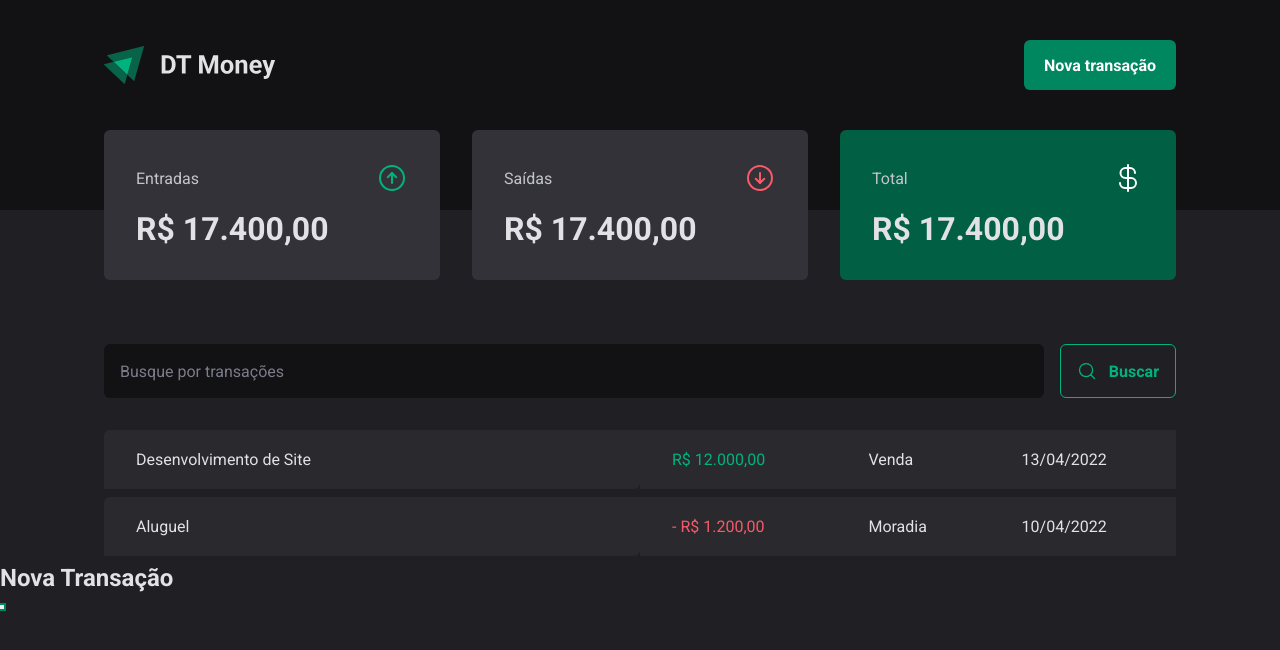
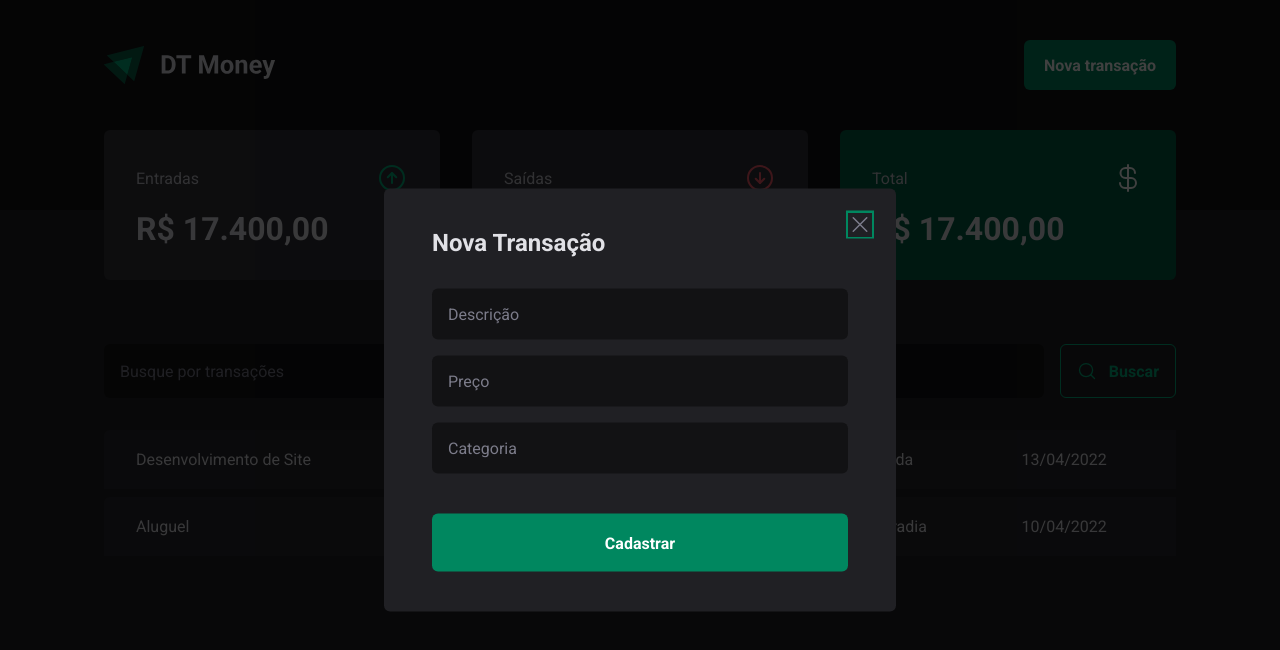
Before and after one commit to DanilloRezende/03-dt-money, a React (Vite) app: page / in a window 1280 px wide. Both pictures are taken after a click on the button "Nova transação". Shown: the top 650 px of the page. Built offline with nearby package versions, Linux system fonts and the light colour scheme.

Commit message:
Estrutura visual - Modal de nova transação

```diff
--- a/src/components/Header/index.tsx
+++ b/src/components/Header/index.tsx
@@ -1,6 +1,7 @@
 import { HeaderContainer, HeaderContent, NewTransactionButton } from "./styles";
 import logoImg from '../../assets/logo.svg'
 import * as  Dialog from "@radix-ui/react-dialog";
+import { NewTransactionModal } from "../NewTransactionModal";
 
 export function Header() {
     return (
@@ -13,13 +14,7 @@
                         <NewTransactionButton>Nova transação</NewTransactionButton>
                     </Dialog.Trigger>
 
-                        <Dialog.Portal>
-                                <Dialog.Content>
-                                    <Dialog.Title>Nova Transação</Dialog.Title>
-
-                                    <Dialog.Close />
-                                </Dialog.Content>
-                        </Dialog.Portal>
+                    <NewTransactionModal />
                 </Dialog.Root>
             </HeaderContent>
         </HeaderContainer>
--- /dev/null
+++ b/src/components/NewTransactionModal/index.tsx
@@ -0,0 +1,31 @@
+import * as Dialog from "@radix-ui/react-dialog";
+import { X } from "phosphor-react";
+import { CloseButton, Content, Overlay } from "./styles";
+
+export function NewTransactionModal() {
+    return (
+        <Dialog.Portal>
+            <Overlay />
+
+            <Content>
+                <Dialog.Title>Nova Transação</Dialog.Title>
+
+                <CloseButton>
+                    <X size="24"/>
+                </CloseButton>
+
+                <form>
+                    <input type="text" placeholder="Descrição" required />
+                    <input type="text" placeholder="Preço" required />
+                    <input type="text" placeholder="Categoria" required />
+
+                    <button type="submit">
+                        Cadastrar
+                    </button>
+                </form>
+
+
+            </Content>
+        </Dialog.Portal>
+    )
+}
--- /dev/null
+++ b/src/components/NewTransactionModal/styles.ts
@@ -0,0 +1,71 @@
+import * as Dialog from "@radix-ui/react-dialog";
+import styled from "styled-components";
+
+export const Overlay = styled(Dialog.Overlay)`
+    position: fixed;
+    width: 100vw;
+    height: 100vh;
+    inset: 0;
+    background: rgba(0, 0, 0, 0.75 );
+`;
+
+export const Content = styled(Dialog.Content)`
+    min-width: 32rem;
+    border-radius: 6px;padding: 2.5rem 3rem;
+    background: ${props => props.theme["gray-800"]};
+
+    position: fixed;
+    top: 50%;
+    left: 50%;
+    transform: translate(-50%, -50%);
+
+    form{
+        margin-top: 2rem;
+
+        display: flex;
+        flex-direction: column;
+        gap: 1rem;
+
+        input{
+            border-radius: 6px;
+            border: 0;
+            background: ${props => props.theme['gray-900']};
+            color: ${props => props.theme["gray-300"]};
+            padding: 1rem;
+
+            &::placeholder{
+                color: ${props => props.theme["gray-500"]}
+            }
+        }
+
+        button[type="submit"] {
+            height: 58px;
+            border: 0;
+            background: ${props => props.theme["green-500"]};
+            color: ${props => props.theme.white};
+            font-weight: bold;
+            padding: 0 1.25rem;
+            border-radius: 6px;
+            margin-top: 1.5rem;
+            cursor: pointer;
+
+            &:hover {
+                background-color: ${props => props.theme['green-700']};
+                transition: background-color 0.2s
+            }
+        }
+    }
+
+`;
+
+export const CloseButton = styled(Dialog.Close)`
+    position: absolute;
+    background: transparent;
+    border: 0;
+    top: 1.5rem;
+    right: 1.5rem;
+    line-height: 0;
+    cursor: pointer;
+    color: ${props => props.theme["gray-500"]};
+
+`;
```
Lines whose indentation alone changed are shown as unchanged.
